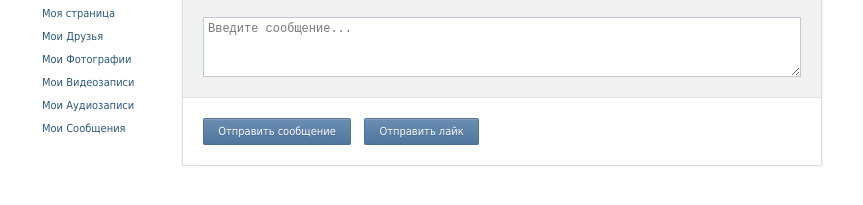
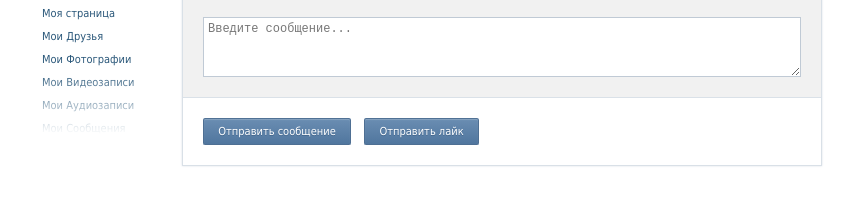
Before and after one commit to kohver/vk-notifications, a plain HTML site: page index.html in a window 1280 px wide. Shown: the part 43-248 px from the top of the page, without its empty margins (208-1071 px from the left). Drawn offline with Linux system fonts and the light colour scheme.

Commit message:
Красивое скрытие сайдбара

```diff
--- a/css/main.css
+++ b/css/main.css
@@ -67,6 +67,17 @@
 
 #sidebar {
     padding: 5px;
+    position: relative;
+}
+
+#sidebar:after {
+    content: ' ';
+    position: absolute;
+    width: 140px;
+    bottom: 0;
+    height: 66px;
+    background-image: -webkit-linear-gradient(top, rgba(255,255,255, 0), rgba(255,255,255, 1));
+    border-bottom: 10px solid #fff;
 }
 
 #sidebar .item {
```
